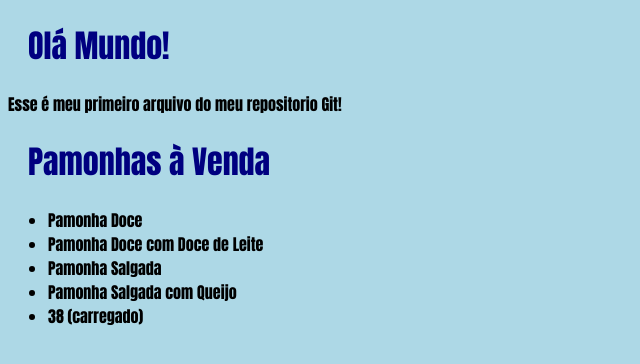
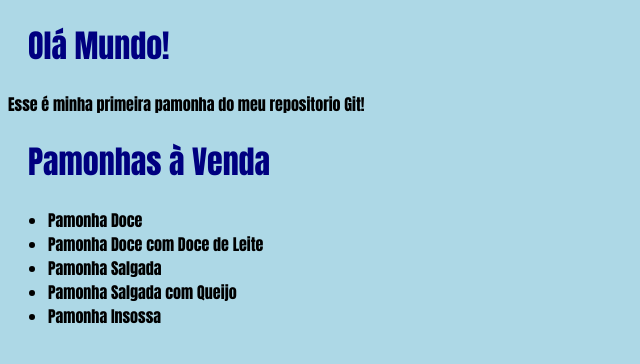
Before and after one commit to I-Am-BrunoHFMelo/vendas_wa, a plain HTML site: page index.html in a window 1280 px wide. Shown: the whole page, without its empty margins (0-640 px from the left). Drawn offline with Linux system fonts and the light colour scheme.

Commit message:
corrigindo um erro de digitação na pagina principal

```diff
--- a/index.html
+++ b/index.html
@@ -7,14 +7,14 @@
             </head>
                 <body>
                     <h1>Olá Mundo!</h1>
-                    <p>Esse é meu primeiro arquivo do meu repositorio Git!</p>
+                    <p>Esse é minha primeira pamonha do meu repositorio Git!</p>
                     <h1>Pamonhas à Venda</h1>
                     <ul>
                         <li>Pamonha Doce</li>
                         <li>Pamonha Doce com Doce de Leite</li>
                         <li>Pamonha Salgada</li>
                         <li>Pamonha Salgada com Queijo</li>
-                        <li>38 (carregado)</li>
+                        <li>Pamonha Insossa</li>
                     </ul>
                 </body>
 </html>
```
